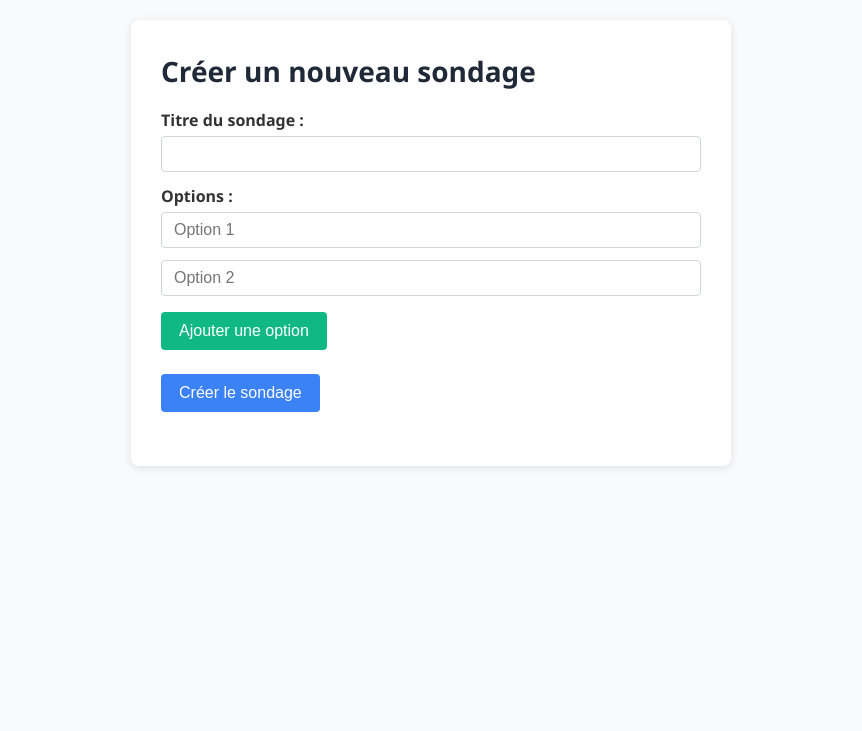
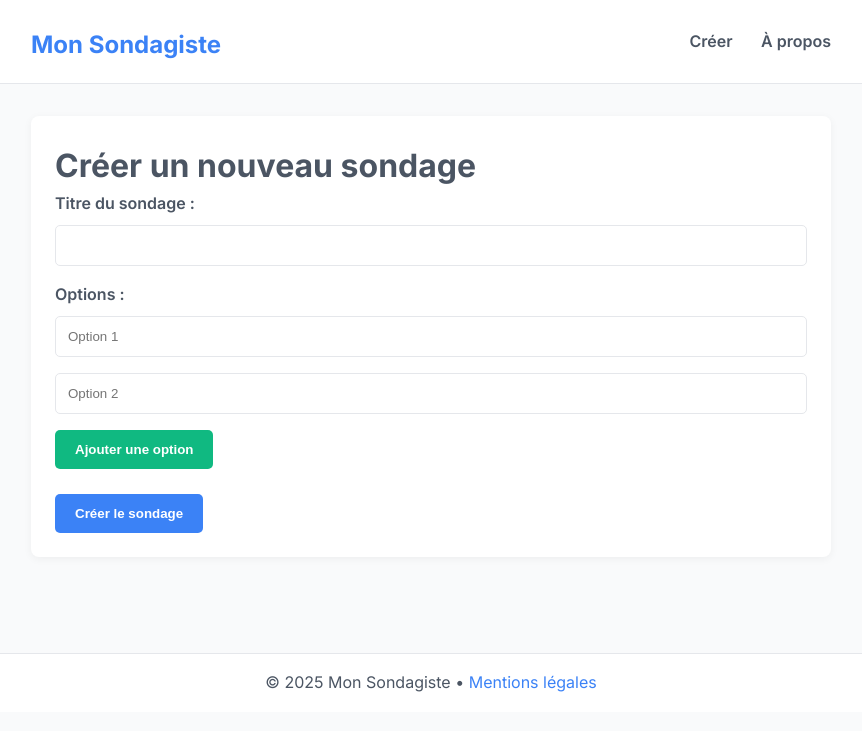
Before and after one commit to ksakho20/site_de_vote_et_de_sondage_en_ligne, a PHP site: page / in a window 1280 px wide. Shown: the top 731 px of the page, without its empty margins (209-1071 px from the left). Run offline with PHP 8.4, Linux system fonts and the light colour scheme.

Commit message:
modification de index,style et sondage

```diff
--- a/css/style.css
+++ b/css/style.css
@@ -1,120 +1,146 @@
-/* css/style.css */
-
-/* 1. Reset & typographie */
-* {
-    margin: 0;
-    padding: 0;
-    box-sizing: border-box;
-  }
-  body {
-    font-family: 'Segoe UI', Tahoma, sans-serif;
-    line-height: 1.5;
-    background: #f9fafb;
-    color: #333;
-    padding: 20px;
+/* ========== Variables ========== */
+:root {
+  --clr-primary: #3b82f6;
+  --clr-secondary: #10b981;
+  --clr-bg: #f9fafb;
+  --clr-white: #ffffff;
+  --clr-gray-light: #e5e7eb;
+  --clr-gray-dark: #4b5563;
+  --font-sans: 'Inter', sans-serif;
 }
 
-  /* 2. Conteneur central */
-  .container {
-    max-width: 600px;
-    margin: 0 auto;
-    background: #fff;
-    border-radius: 8px;
-    box-shadow: 0 2px 8px rgba(0,0,0,0.1);
-    padding: 30px;
+/* ========== Reset & Base ========== */
+* { margin:0; padding:0; box-sizing:border-box; }
+body {
+  font-family: var(--font-sans);
+  background: var(--clr-bg);
+  color: var(--clr-gray-dark);
+  line-height: 1.6;
 }
 
-  /* 3. Titres */
-  h1, h2 {
-    margin-bottom: 16px;
-    color: #1f2937;
+/* ========== Container ========== */
+.container {
+  width: 90%;
+  max-width: 800px;
+  margin: 0 auto;
 }
-  h1 { font-size: 1.75rem; }
-  h2 { font-size: 1.25rem; }
 
-  /* 4. Formulaires */
-  form {
-    margin-bottom: 24px;
+/* ========== Header ========== */
+.site-header {
+  background: var(--clr-white);
+  border-bottom: 1px solid var(--clr-gray-light);
 }
-  form div {
-    margin-bottom: 12px;
+.site-header .container {
+  display: flex;
+  align-items: center;
+  justify-content: space-between;
+  padding: 1rem 0;
 }
-  label {
-    display: block;
-    margin-bottom: 4px;
+.site-logo a {
+  text-decoration: none;
+  color: var(--clr-primary);
+  font-size: 1.5rem;
+  font-weight: 700;
+}
+.site-nav a {
+  margin-left: 1.5rem;
+  text-decoration: none;
+  color: var(--clr-gray-dark);
   font-weight: 600;
 }
+.site-nav a:hover {
+  color: var(--clr-primary);
+}
+
+/* ========== Main & Cards ========== */
+.site-main {
+  padding: 2rem 0;
+}
+.card {
+  background: var(--clr-white);
+  border-radius: 8px;
+  box-shadow: 0 2px 8px rgba(0,0,0,0.05);
+  padding: 1.5rem;
+  margin-bottom: 2rem;
+}
+
+/* ========== Form Styles ========== */
+form div { margin-bottom: 1rem; }
+label { font-weight: 600; display: block; margin-bottom: 0.5rem; }
 input[type="text"] {
   width: 100%;
-    padding: 8px 12px;
-    border: 1px solid #d1d5db;
-    border-radius: 4px;
-    font-size: 1rem;
+  padding: 0.75rem;
+  border: 1px solid var(--clr-gray-light);
+  border-radius: 5px;
 }
 input[type="text"]:focus {
+  border-color: var(--clr-primary);
   outline: none;
-    border-color: #3b82f6;
-    box-shadow: 0 0 0 2px rgba(59,130,246,0.2);
 }
 button {
-    padding: 10px 18px;
-    background: #3b82f6;
-    color: #fff;
+  display: inline-block;
+  padding: 0.75rem 1.25rem;
   border: none;
-    border-radius: 4px;
-    font-size: 1rem;
+  border-radius: 5px;
   cursor: pointer;
+  font-weight: 600;
   transition: background .2s ease;
 }
+button[type="button"] {
+  background: var(--clr-secondary);
+  color: var(--clr-white);
+  margin-right: 0.5rem;
+}
+button[type="submit"] {
+  background: var(--clr-primary);
+  color: var(--clr-white);
+}
 button:hover {
-    background: #2563eb;
-  }
-  #add-option {
-    background: #10b981;
-    margin-top: 4px;
-  }
-  #add-option:hover {
-    background: #059669;
+  opacity: 0.9;
 }
 
-  /* 5. Résultats */
-  #results {
-    margin-top: 24px;
-  }
+/* ========== Results Styles ========== */
 .result {
-    margin-bottom: 16px;
+  margin-bottom: 1rem;
 }
 .result-label {
   font-weight: 600;
-    margin-bottom: 4px;
+  margin-bottom: 0.3rem;
 }
 .bar {
-    background: #e5e7eb;
+  background: var(--clr-gray-light);
   border-radius: 4px;
   overflow: hidden;
   height: 12px;
 }
 .bar-inner {
   height: 100%;
-    background: #3b82f6;
-    transition: width .3s ease;
+  background: var(--clr-primary);
+  transition: width .4s ease;
 }
 
-  /* 6. Radio et labels */
-  input[type="radio"] {
-    margin-right: 8px;
+/* ========== Footer ========== */
+.site-footer {
+  background: var(--clr-white);
+  border-top: 1px solid var(--clr-gray-light);
+  text-align: center;
+  padding: 1rem 0;
+  margin-top: 2rem;
 }
-  form > div > input[type="radio"] + label {
-    font-weight: normal;
-    cursor: pointer;
+.site-footer a {
+  color: var(--clr-primary);
+  text-decoration: none;
+}
+.site-footer a:hover {
+  text-decoration: underline;
 }
 
-  /* 7. Responsive */
-  @media (max-width: 480px) {
-    .container {
-      padding: 20px;
+/* ========== Responsive ========== */
+@media(max-width:600px){
+  .site-header .container,
+  .site-footer .container {
+    flex-direction: column;
+    text-align: center;
   }
-    button {
-      width: 100%;
+  .site-nav a { margin: 0.5rem; }
 }
-  }
--- a/index.php
+++ b/index.php
@@ -2,13 +2,25 @@
 <html lang="fr">
 <head>
   <meta charset="UTF-8">
-  <title>Créer un sondage</title>
+  <title>Mon Sondagiste • Créer un sondage</title>
+  <link rel="preconnect" href="https://fonts.googleapis.com">
+  <link href="https://fonts.googleapis.com/css2?family=Inter:wght@400;600;700&display=swap" rel="stylesheet">
   <link rel="stylesheet" href="css/style.css">
   <script src="js/create.js" defer></script>
 
 </head>
 <body>
+    <header class="site-header">
         <div class="container">
+        <h1 class="site-logo"><a href="index.php">Mon Sondagiste</a></h1>
+        <nav class="site-nav">
+            <a href="index.php">Créer</a>
+            <a href="#">À propos</a>
+        </nav>
+        </div>
+    </header>
+    <main class="site-main container">
+        <div class="card">
             <h1>Créer un nouveau sondage</h1>
             <form action="create.php" method="post" id="create-form">
                 <div>
@@ -29,5 +41,12 @@
                 <button type="submit">Créer le sondage</button>
             </form>
         </div>
+    </main>
+
+    <footer class="site-footer">
+    <div class="container">
+      <p>&copy; 2025 Mon Sondagiste • <a href="#">Mentions légales</a></p>
+    </div>
+  </footer>
 </body>
 </html>
```
Also changed, not shown: sondage.php (+33 -6 lines). Lines whose indentation alone changed are shown as unchanged.
